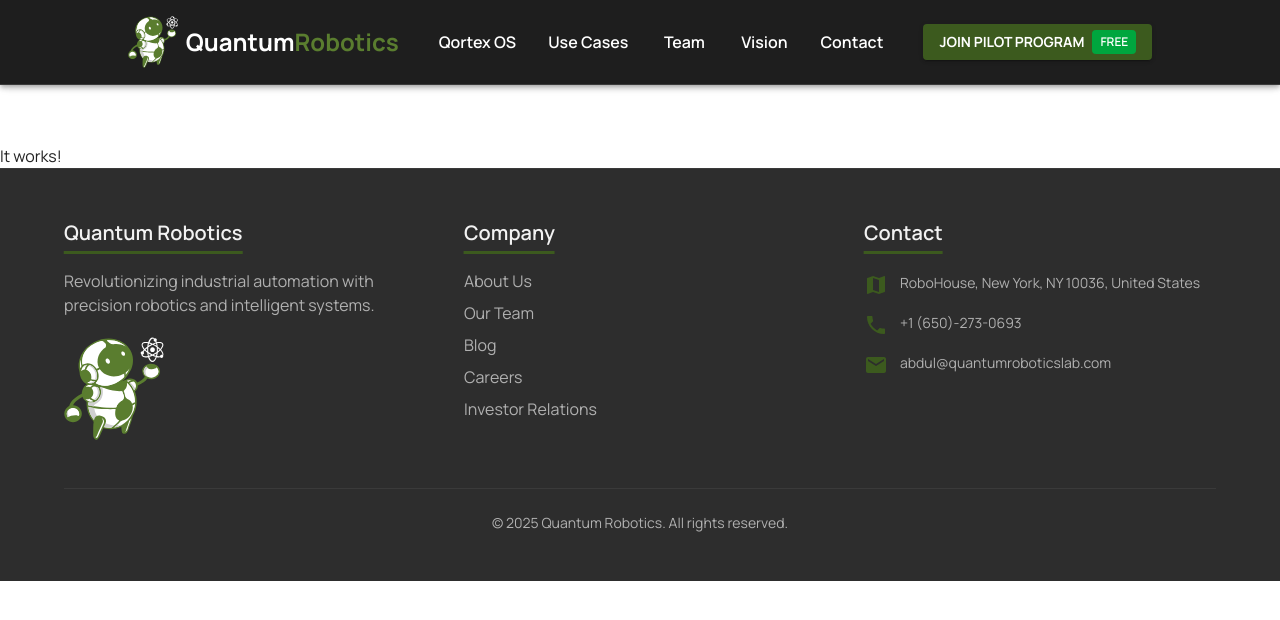
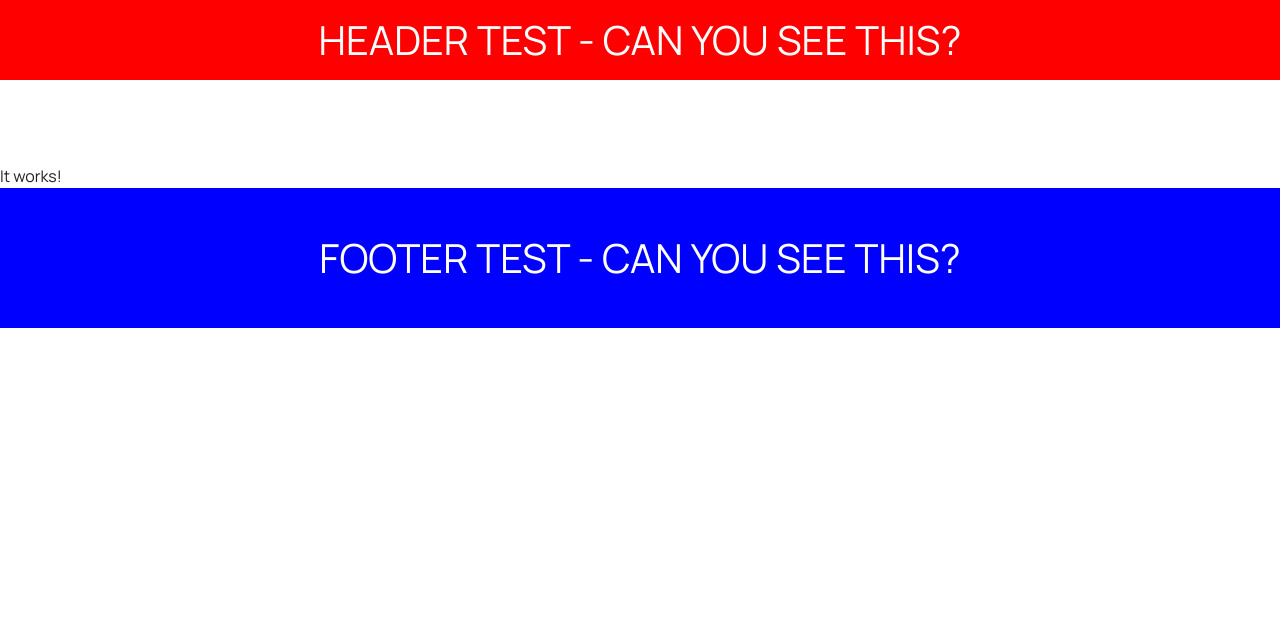
Before and after one commit to Quantum-007/Landing-Page, a Next.js app: page / in a window 1280 px wide. Shown: the top 620 px of the page. Built offline with nearby package versions, Linux system fonts and the light colour scheme.

Commit message:
Debug test - bright red header and blue footer

```diff
--- a/src/app/(main)/layout.tsx
+++ b/src/app/(main)/layout.tsx
@@ -1,6 +1,3 @@
-import Header from '@/components/molecultes/Header';
-import Footer from '@/components/molecultes/Footer';
-
 export default function MainLayout({
   children,
 }: Readonly<{
@@ -8,9 +5,35 @@ export default function MainLayout({
 }>) {
   return (
     <>
-      <Header />
-      <main style={{ paddingTop: '80px' }}>{children}</main>
-      <Footer />
+      {/* DEBUG HEADER - BRIGHT RED SO WE CAN'T MISS IT */}
+      <div style={{
+        position: 'fixed',
+        top: 0,
+        width: '100%',
+        height: '80px',
+        backgroundColor: 'red',
+        zIndex: 9999,
+        display: 'flex',
+        alignItems: 'center',
+        justifyContent: 'center'
+      }}>
+        <h1 style={{ color: 'white', fontSize: '40px' }}>
+          HEADER TEST - CAN YOU SEE THIS?
+        </h1>
+      </div>
+
+      <main style={{ paddingTop: '100px' }}>{children}</main>
+
+      {/* DEBUG FOOTER - BRIGHT BLUE */}
+      <div style={{
+        backgroundColor: 'blue',
+        padding: '40px',
+        textAlign: 'center'
+      }}>
+        <h1 style={{ color: 'white', fontSize: '40px' }}>
+          FOOTER TEST - CAN YOU SEE THIS?
+        </h1>
+      </div>
     </>
   );
 }
--- a/src/components/molecultes/Footer.tsx
+++ b/src/components/molecultes/Footer.tsx
@@ -1,191 +1,81 @@
 'use client';
 
-import Image from 'next/image';
-
-import {
-  Box,
-  Grid,
-  Link,
-  Container,
-  Typography,
-} from '@mui/material';
-
-import {
-  Map as MapIcon,
-  Phone as PhoneIcon,
-  Email as EmailIcon,
-} from '@mui/icons-material';
-
-// Temporarily comment out store dependency
-// import { useQuantumStore } from '@/providers/QuantumStoreProvider';
+import { useEffect, useState } from 'react';
 
 const Footer = () => {
-  // Temporarily remove store dependency
-  // const { setMessage } = useQuantumStore((state) => state);
+  const [mounted, setMounted] = useState(false);
 
-  const handleClick = (message: string | null) => {
-    // Temporarily comment out store action
-    // if (message) {
-    //   setMessage(message);
-    // }
+  useEffect(() => {
+    setMounted(true);
+  }, []);
 
-    // For now, just scroll to the contact section
-    if (message) {
-      const contactSection = document.getElementById('contact');
-      if (contactSection) {
-        contactSection.scrollIntoView({ behavior: 'smooth' });
-      }
-    }
-  };
+  if (!mounted) {
+    // Return a placeholder during SSR to prevent hydration mismatch
+    return (
+      <div style={{
+        backgroundColor: '#2d2d2d',
+        height: '200px'
+      }} />
+    );
+  }
 
   return (
-    <Box
-      component="footer"
-      className="py-12 bg-[#2d2d2d] border-t border-[#3a3a3a]"
-    >
-      <Container>
-        <Grid container spacing={6}>
-          <Grid item xs={12} md={4}>
-            <Typography
-              variant="h6"
-              fontWeight="600"
-              className="font-semibold text-[#f2f2f2] relative inline-block"
-              sx={{
-                '&::after': {
-                  content: '""',
-                  position: 'absolute',
-                  bottom: '-5px',
-                  left: '50%',
-                  width: '100%',
-                  height: '3px',
-                  backgroundColor: '#3c5a1e',
-                  transform: 'translateX(-50%)',
-                },
-              }}
-            >
-              Quantum Robotics
-            </Typography>
+    <footer style={{
+      backgroundColor: '#2d2d2d',
+      borderTop: '1px solid #3a3a3a',
+      padding: '3rem 2rem',
+      color: '#b0b0b0'
+    }}>
+      <div style={{
+        maxWidth: '1200px',
+        margin: '0 auto'
+      }}>
+        <div style={{
+          display: 'grid',
+          gridTemplateColumns: 'repeat(auto-fit, minmax(250px, 1fr))',
+          gap: '2rem',
+          marginBottom: '2rem'
+        }}>
+          {/* Company Info */}
+          <div>
+            <h3 style={{ color: '#69b343', marginBottom: '1rem' }}>QuantumVerse</h3>
+            <p style={{ lineHeight: '1.6' }}>
+              Leading the quantum computing revolution with innovative solutions for tomorrow's challenges.
+            </p>
+          </div>
 
-            <Typography variant="body1" className="text-[#b0b0b0] py-5">
-              Revolutionizing industrial automation with precision robotics and
-              intelligent systems.
-            </Typography>
+          {/* Quick Links */}
+          <div>
+            <h4 style={{ color: '#ffffff', marginBottom: '1rem' }}>Quick Links</h4>
+            <div style={{ display: 'flex', flexDirection: 'column', gap: '0.5rem' }}>
+              <a href="#about" style={{ color: '#b0b0b0', textDecoration: 'none' }}>About Us</a>
+              <a href="#solutions" style={{ color: '#b0b0b0', textDecoration: 'none' }}>Solutions</a>
+              <a href="#contact" style={{ color: '#b0b0b0', textDecoration: 'none' }}>Contact</a>
+            </div>
+          </div>
 
-            <Image
-              width={100}
-              height={100}
-              src="/assets/logo.svg"
-              alt="Quantum Robotics Logo"
-              priority
-            />
-          </Grid>
+          {/* Contact Info */}
+          <div>
+            <h4 style={{ color: '#ffffff', marginBottom: '1rem' }}>Contact</h4>
+            <div style={{ display: 'flex', flexDirection: 'column', gap: '0.5rem' }}>
+              <span>📧 contact@quantumverse.com</span>
+              <span>📱 +1 (555) 123-4567</span>
+              <span>📍 San Francisco, CA</span>
+            </div>
+          </div>
+        </div>
 
-          <Grid item xs={12} sm={6} md={4}>
-            <Typography
-              variant="h6"
-              fontWeight="600"
-              className="font-semibold text-[#f2f2f2] relative inline-block"
-              sx={{
-                '&::after': {
-                  content: '""',
-                  position: 'absolute',
-                  bottom: '-5px',
-                  left: '50%',
-                  width: '100%',
-                  height: '3px',
-                  backgroundColor: '#3c5a1e',
-                  transform: 'translateX(-50%)',
-                },
-              }}
-            >
-              Company
-            </Typography>
-
-            <Box className="space-y-2 mt-5">
-              {[
-                { text: 'About Us', href: '#vision-mission' },
-                { text: 'Our Team', href: '#team' },
-                { text: 'Blog', href: '#blog' },
-                {
-                  text: 'Careers',
-                  href: '#contact',
-                  message:
-                    "I'm interested in career opportunities at Quantum Robotics.",
-                },
-                {
-                  text: 'Investor Relations',
-                  href: '#contact',
-                  message:
-                    "I'm interested in investment opportunities with Quantum Robotics.",
-                },
-              ].map((item) => (
-                <Box key={item.text}>
-                  <Link
-                    href={item.href}
-                    onClick={() => handleClick(item.message ?? null)}
-                    sx={{
-                      color: '#b0b0b0',
-                      textDecoration: 'none',
-                      cursor: 'pointer',
-                      '&:hover': { color: '#3c5a1e' },
-                    }}
-                  >
-                    {item.text}
-                  </Link>
-                </Box>
-              ))}
-            </Box>
-          </Grid>
-
-          <Grid item xs={12} md={4}>
-            <Typography
-              variant="h6"
-              fontWeight="600"
-              className="font-semibold text-[#f2f2f2] relative inline-block"
-              sx={{
-                '&::after': {
-                  content: '""',
-                  position: 'absolute',
-                  bottom: '-5px',
-                  left: '50%',
-                  width: '100%',
-                  height: '3px',
-                  backgroundColor: '#3c5a1e',
-                  transform: 'translateX(-50%)',
-                },
-              }}
-            >
-              Contact
-            </Typography>
-
-            <Box className="space-y-3 mt-5">
-              <Box className="flex items-center justify-start gap-3 text-[#b0b0b0]">
-                <MapIcon className="mt-1 text-[#3c5a1e] flex-shrink-0" />
-                <Typography variant="body2">
-                  RoboHouse, New York, NY 10036, United States
-                </Typography>
-              </Box>
-              <Box className="flex items-center justify-start gap-3 text-[#b0b0b0]">
-                <PhoneIcon className="mt-1 text-[#3c5a1e] flex-shrink-0" />
-                <Typography variant="body2">+1 (650)-273-0693</Typography>
-              </Box>
-              <Box className="flex items-center justify-start gap-3 text-[#b0b0b0]">
-                <EmailIcon className="mt-1 text-[#3c5a1e] flex-shrink-0" />
-                <Typography variant="body2">
-                  abdul@quantumroboticslab.com
-                </Typography>
-              </Box>
-            </Box>
-          </Grid>
-        </Grid>
-
-        <Box className="mt-12 pt-6 border-t border-[#3a3a3a] text-center text-[#b0b0b0]">
-          <Typography variant="body2">
-            &copy; 2025 Quantum Robotics. All rights reserved.
-          </Typography>
-        </Box>
-      </Container>
-    </Box>
+        {/* Copyright */}
+        <div style={{
+          borderTop: '1px solid #3a3a3a',
+          paddingTop: '2rem',
+          textAlign: 'center',
+          color: '#808080'
+        }}>
+          © 2024 QuantumVerse. All rights reserved.
+        </div>
+      </div>
+    </footer>
   );
 };
 
--- a/src/components/molecultes/Header.tsx
+++ b/src/components/molecultes/Header.tsx
@@ -1,204 +1,98 @@
 'use client';
 
-import Image from 'next/image';
-import MenuIcon from '@mui/icons-material/Menu';
-
-import { useState, useEffect } from 'react';
-// Temporarily comment out the store to isolate the issue
-// import { useQuantumStore } from '@/providers/QuantumStoreProvider';
-import {
-  Box,
-  List,
-  Button,
-  AppBar,
-  Drawer,
-  Toolbar,
-  ListItem,
-  Container,
-  Typography,
-  IconButton,
-  ListItemText,
-  ListItemButton,
-} from '@mui/material';
-
-const navItems = [
-  { label: 'Qortex OS', href: '#qortex' },
-  { label: 'Use Cases', href: '#use-cases' },
-  { label: 'Team', href: '#team' },
-  { label: 'Vision', href: '#vision-mission' },
-  { label: 'Contact', href: '#contact' },
-];
+import { useEffect, useState } from 'react';
 
 const Header = () => {
-  const [isScrolled, setIsScrolled] = useState(false);
-  const [mobileNavOpen, setMobileNavOpen] = useState(false);
-
-  // Temporarily remove store dependency
-  // const { setTab, setMessage } = useQuantumStore((state) => state);
+  const [mounted, setMounted] = useState(false);
 
   useEffect(() => {
-    const handleScroll = () => {
-      setIsScrolled(window.scrollY > 50);
-    };
-
-    window.addEventListener('scroll', handleScroll);
-    return () => window.removeEventListener('scroll', handleScroll);
+    setMounted(true);
   }, []);
 
-  const handleButtonClicked = (event: React.MouseEvent<HTMLButtonElement>) => {
-    event.preventDefault();
-
-    const contactSection = document.getElementById('contact');
-
-    // Temporarily comment out store actions
-    // setTab('comprehensive');
-    // setMessage('');
-
-    if (!contactSection) return;
-
-    const targetPosition =
-      contactSection.getBoundingClientRect().top + window.scrollY;
-    const startPosition = window.scrollY;
-    const distance = targetPosition - startPosition;
-    const duration = 1200;
-    let startTime: number | null = null;
-
-    const easeInOutQuad = (t: number) =>
-      t < 0.5 ? 2 * t * t : 1 - Math.pow(-2 * t + 2, 2) / 2;
-
-    const animateScroll = (currentTime: number) => {
-      if (startTime === null) startTime = currentTime;
-      const elapsedTime = currentTime - startTime;
-      const progress = Math.min(elapsedTime / duration, 1);
-      const ease = easeInOutQuad(progress);
-
-      window.scrollTo(0, startPosition + distance * ease);
-
-      if (elapsedTime < duration) {
-        requestAnimationFrame(animateScroll);
-      }
-    };
-
-    requestAnimationFrame(animateScroll);
-  };
+  if (!mounted) {
+    // Return a placeholder during SSR to prevent hydration mismatch
+    return (
+      <div style={{
+        position: 'fixed',
+        top: 0,
+        left: 0,
+        width: '100%',
+        height: '80px',
+        backgroundColor: '#121212',
+        zIndex: 1000
+      }} />
+    );
+  }
 
   return (
-    <AppBar
-      position="fixed"
-      className={`transition-all duration-300 bg-opacity-95 backdrop-blur-md ${
-        isScrolled ? 'shadow-md' : 'border-b border-[#3a3a3a]'
-      }`}
-      sx={{
+    <header
+      style={{
+        position: 'fixed',
+        top: 0,
+        left: 0,
+        width: '100%',
+        height: '80px',
+        backgroundColor: 'rgba(18, 18, 18, 0.95)',
+        backdropFilter: 'blur(10px)',
+        borderBottom: '1px solid #3a3a3a',
         zIndex: 1000,
-        backdropFilter: 'blur(8px)',
-        WebkitBackdropFilter: 'blur(8px)',
-        backgroundColor: 'rgba(18, 18, 18, 0.95)',
+        display: 'flex',
+        alignItems: 'center',
+        padding: '0 2rem',
+        boxSizing: 'border-box'
       }}
     >
-      <Container maxWidth="xl">
-        <Toolbar className="flex justify-center items-center p-4 gap-8">
-          <Box className="flex items-center gap-2">
-            <Image
-              width={50}
-              height={50}
-              src="/assets/logo.svg"
-              alt="Quantum Robotics Logo"
-              priority
-            />
+      <div style={{
+        width: '100%',
+        maxWidth: '1200px',
+        margin: '0 auto',
+        display: 'flex',
+        justifyContent: 'space-between',
+        alignItems: 'center'
+      }}>
+        {/* Logo */}
+        <div style={{
+          display: 'flex',
+          alignItems: 'center',
+          gap: '0.5rem',
+          cursor: 'pointer'
+        }}>
+          <div style={{
+            width: '40px',
+            height: '40px',
+            borderRadius: '50%',
+            backgroundColor: '#69b343',
+            display: 'flex',
+            alignItems: 'center',
+            justifyContent: 'center',
+            fontSize: '24px',
+            fontWeight: 'bold',
+            color: '#121212'
+          }}>
+            Q
+          </div>
+          <span style={{
+            fontSize: '20px',
+            fontWeight: 'bold',
+            color: '#69b343'
+          }}>
+            QuantumVerse
+          </span>
+        </div>
 
-            <Typography
-              href="#"
-              variant="h5"
-              component="a"
-              className="flex items-center"
-              style={{ fontWeight: 'bold', color: 'white', textDecoration: 'none' }}
-            >
-              Quantum
-              <span style={{ color: '#5a7d2f' }}>Robotics</span>
-            </Typography>
-          </Box>
-
-          <Box sx={{ display: { xs: 'none', md: 'flex' } }} className="gap-4">
-            {navItems.map((item) => (
-              <Button
-                color="inherit"
-                key={item.label}
-                href={item.href}
-                sx={{
-                  fontSize: '16px',
-                  fontWeight: '600',
-                  textTransform: 'none',
-                  color: 'white',
-                  position: 'relative',
-                  '&::after': {
-                    content: '""',
-                    position: 'absolute',
-                    left: 0,
-                    bottom: 0,
-                    width: '100%',
-                    height: '2px',
-                    backgroundColor: 'transparent',
-                    transition: 'background-color 0.3s ease-in-out',
-                  },
-                  '&:hover::after': {
-                    backgroundColor: '#5a7d2f',
-                  },
-                }}
-              >
-                {item.label}
-              </Button>
-            ))}
-          </Box>
-
-          <Box sx={{ display: { xs: 'none', md: 'flex' } }}>
-            <Button
-              href="#contact"
-              variant="contained"
-              onClick={handleButtonClicked}
-              sx={{
-                bgcolor: '#3c5a1e',
-                fontWeight: 'bold',
-                '&:hover': { bgcolor: '#2c6e31' },
-              }}
-            >
-              Join Pilot Program
-              <span className="inline-block bg-green-600 text-white text-xs font-semibold px-2 py-1 ml-2 rounded animate-pulse">
-                FREE
-              </span>
-            </Button>
-          </Box>
-
-          <IconButton
-            edge="end"
-            color="inherit"
-            aria-label="menu"
-            onClick={() => setMobileNavOpen(true)}
-            sx={{ display: { xs: 'flex', md: 'none' } }}
-          >
-            <MenuIcon />
-          </IconButton>
-        </Toolbar>
-      </Container>
-
-      <Drawer
-        anchor="right"
-        open={mobileNavOpen}
-        onClose={() => setMobileNavOpen(false)}
-      >
-        <List className="w-64 bg-gray-900 h-full text-white">
-          {navItems.map((item) => (
-            <ListItem key={item.label} disablePadding>
-              <ListItemButton
-                href={item.href}
-                onClick={() => setMobileNavOpen(false)}
-              >
-                <ListItemText primary={item.label} />
-              </ListItemButton>
-            </ListItem>
-          ))}
-        </List>
-      </Drawer>
-    </AppBar>
+        {/* Navigation */}
+        <nav style={{
+          display: 'flex',
+          gap: '2rem',
+          alignItems: 'center'
+        }}>
+          <a href="#home" style={{ color: '#ffffff', textDecoration: 'none' }}>Home</a>
+          <a href="#about" style={{ color: '#ffffff', textDecoration: 'none' }}>About</a>
+          <a href="#solutions" style={{ color: '#ffffff', textDecoration: 'none' }}>Solutions</a>
+          <a href="#contact" style={{ color: '#ffffff', textDecoration: 'none' }}>Contact</a>
+        </nav>
+      </div>
+    </header>
   );
 };
 
```
Also changed, not shown: app.yaml (added, +36 -0 lines), next.config.js (added, +43 -0 lines), 2 other files (tests, documents, lock files or other folders).
